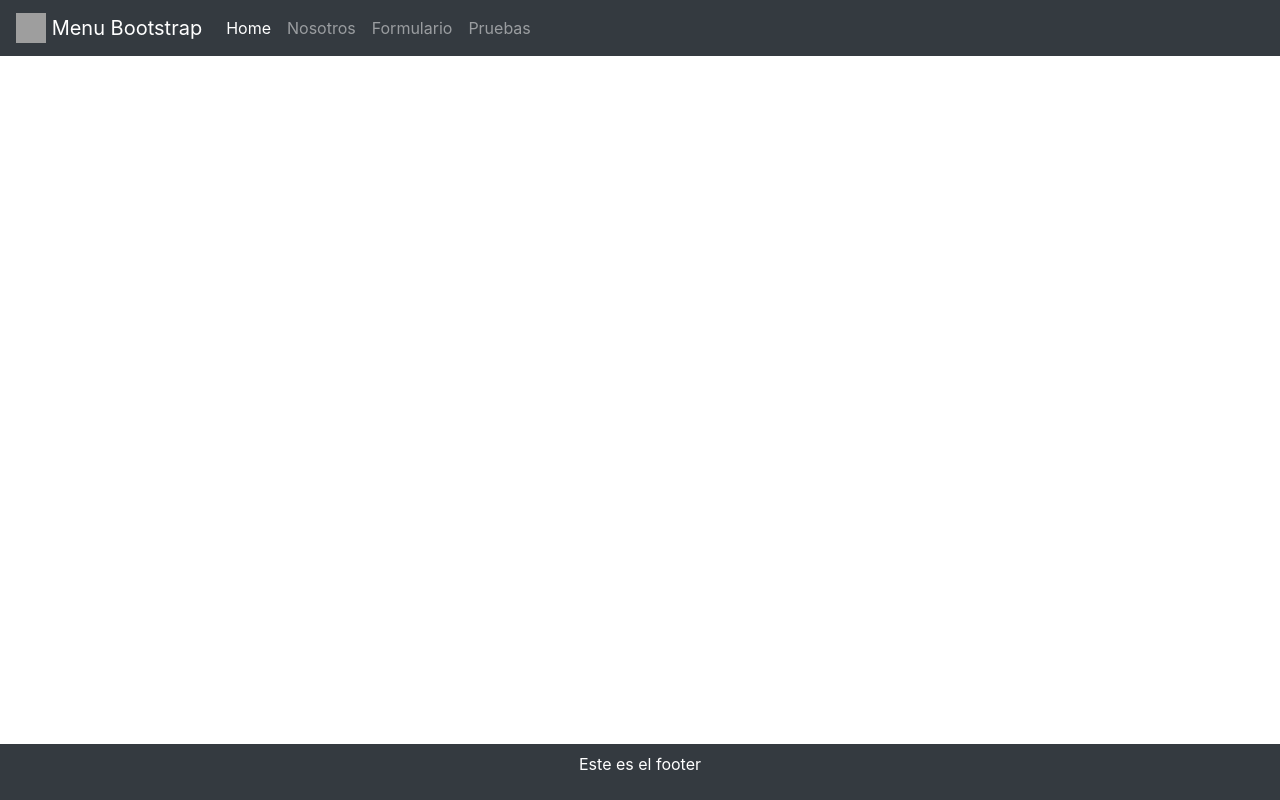
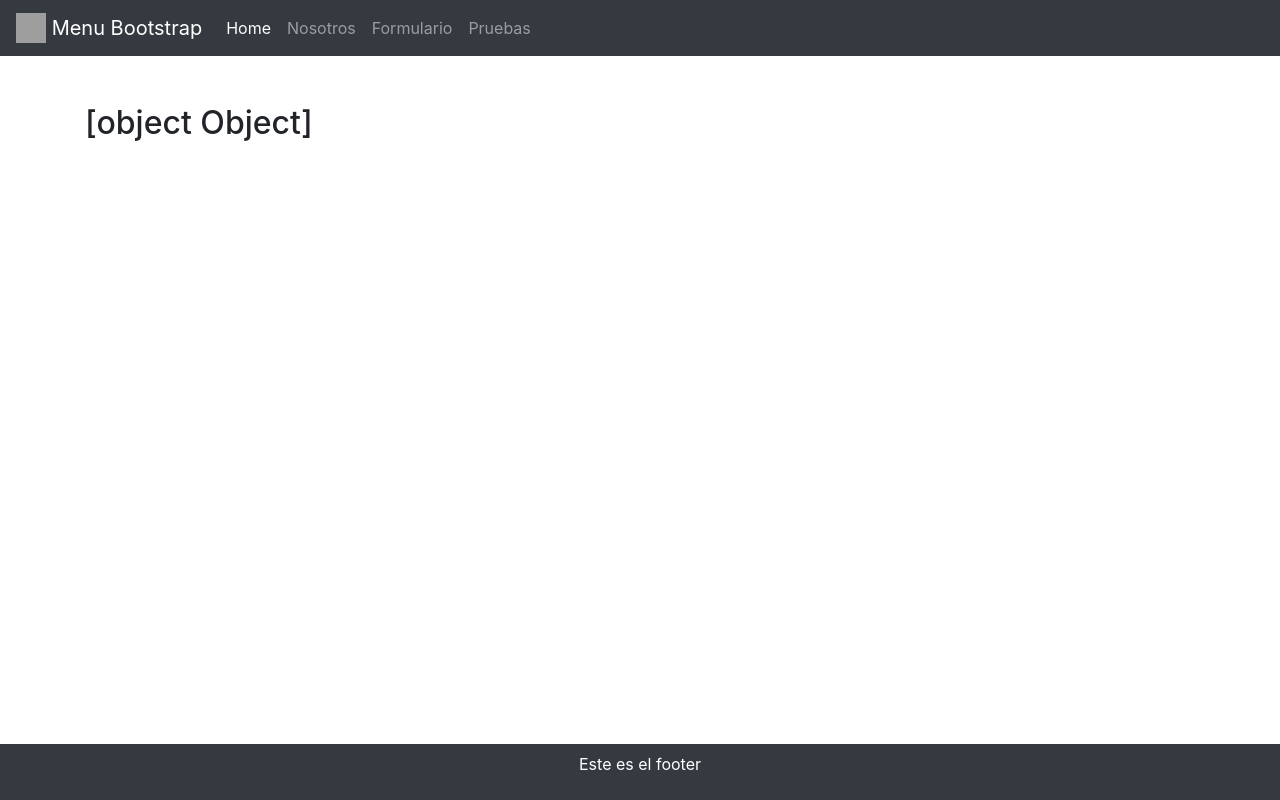
Before and after one commit to Yhoswar/first-app-angular, an Angular app: page /equipo/1 in a window 1280 px wide. Built offline with nearby package versions, Linux system fonts and the light colour scheme; grey boxes are pictures that could not be loaded.

Commit message:
modificado para que salga object

```diff
--- a/src/app/equipo/equipo.component.html
+++ b/src/app/equipo/equipo.component.html
@@ -1,5 +1,5 @@
-<!--<div class="mt-5">
-	<h3> <b> Nombre : </b> {{equipo.nombre}}</h3>
-	<p> <b>Especialidad :</b>  {{equipo.especialidad}}</p>
-	<p> <b>Descripcion : </b> {{equipo.descripcion}}</p>
-</div>-->
+<div class="mt-5">
+
+	<h2>{{equipo}}</h2>
+
+</div>
```
